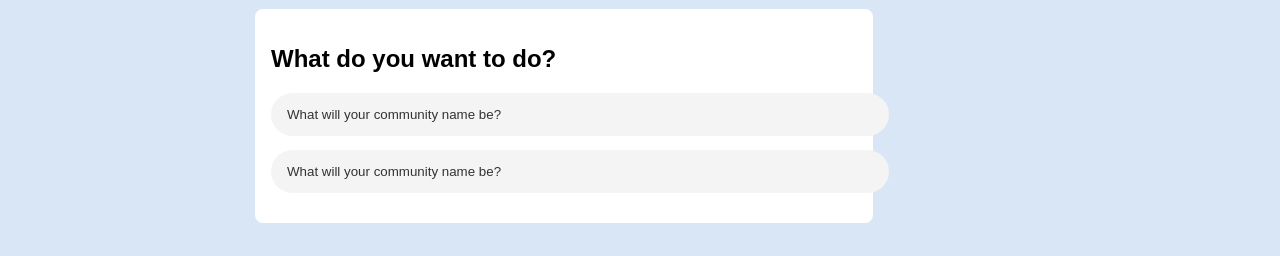
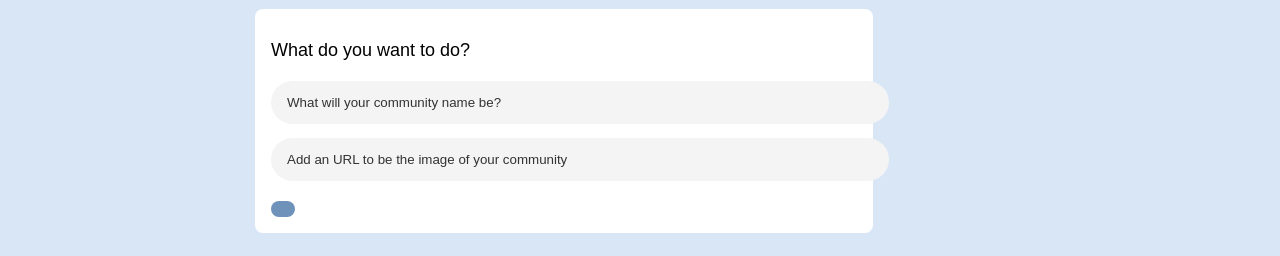
Before and after one commit to danielemaraschin/React-Immersion-Training, a Next.js app in the folder alurakut/: page / in a window 1280 px wide. Shown: the part 2733-2989 px from the top of the page. Built offline with nearby package versions, Linux system fonts and the light colour scheme.

Commit message:
working with form

```diff
--- a/alurakut/pages/index.js
+++ b/alurakut/pages/index.js
@@ -45,7 +45,7 @@ export default function Home() {
             <OrkutNostalgicIconSet/>
           </Box>
           <Box>
-            <h2>What do you want to do?</h2>
+            <h2 className="subTitle">What do you want to do?</h2>
             <form>
               <div>
                 <input
@@ -56,11 +56,14 @@ export default function Home() {
               </div>
               <div>
                 <input
-                 placeholder="What will your community name be?"
-                 name="title"
-                 aria-label="Qual será o nome da sua comunidade?"
+                 placeholder="Add an URL to be the image of your community"
+                 name="image"
+                 aria-label="Coloque uma URL para capa da comunidade"
                 />
               </div>
+              <button>
+
+              </button>
             </form>
           </Box>
         </div>
```
